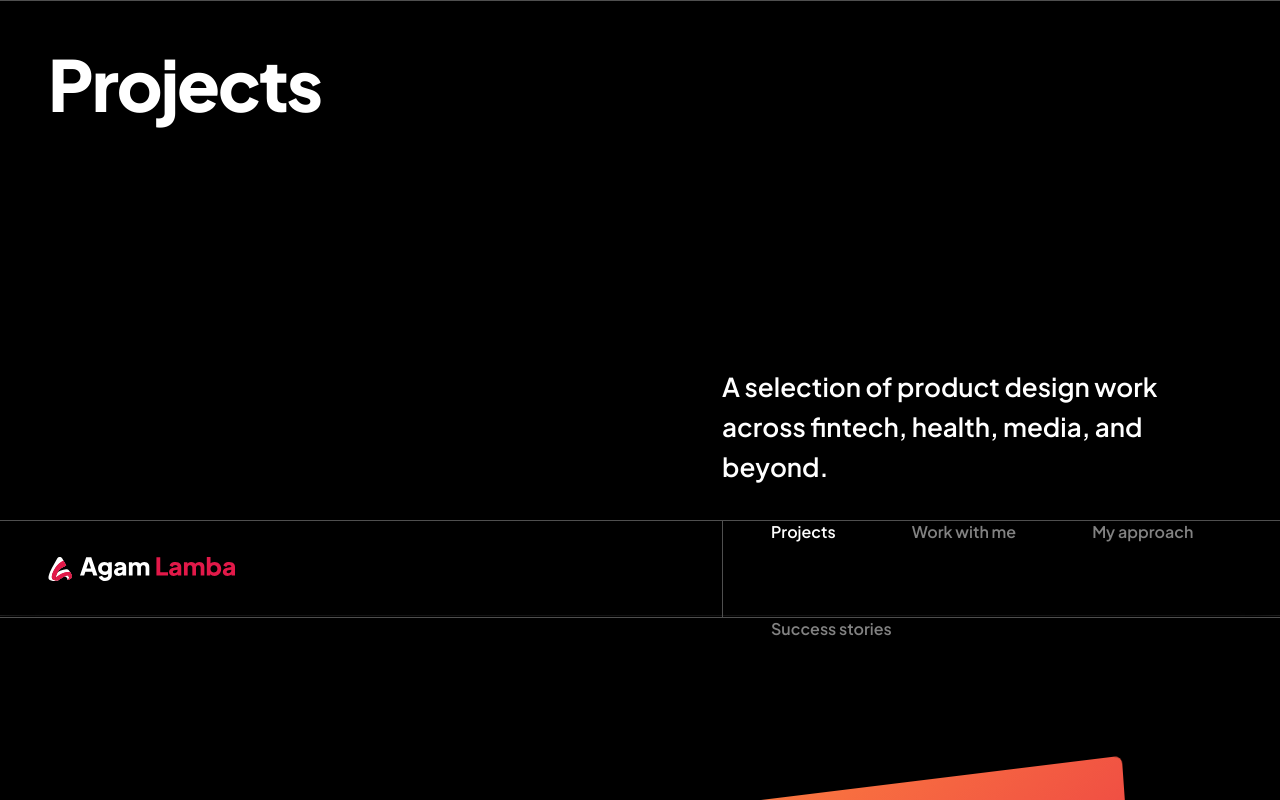
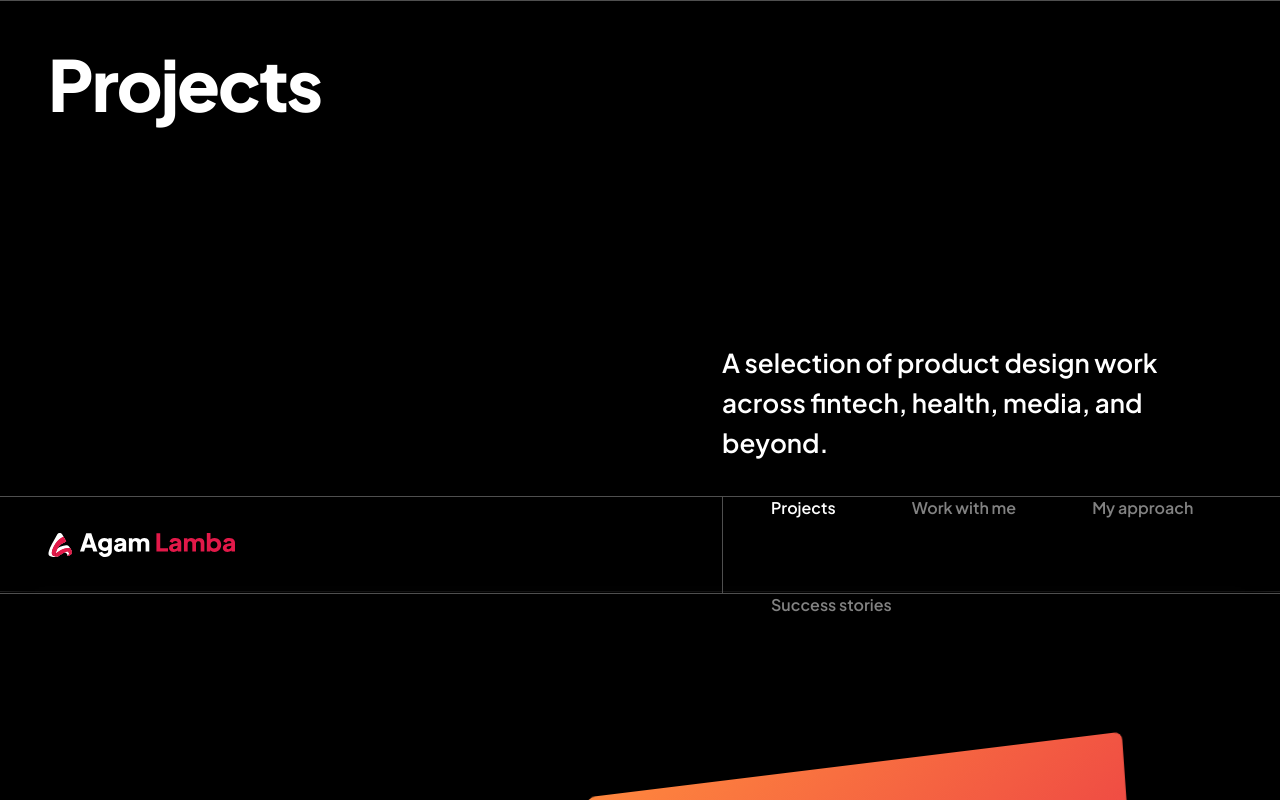
Before and after one commit to agamlamba2/agamlamba, a React (Create React App) app: page /project in a window 1280 px wide. Shown: the top 800 px of the page. Built offline with nearby package versions, Linux system fonts and the light colour scheme.

Commit message:
PageHero: trim hero height by 24px (120px -> 96px added)
Co-Authored-By: Claude Opus 4.6 <noreply@anthropic.com>
Claude-Session: https://claude.ai/code/session_0131jdv5eGbk3amhkbe5r7Yd

```diff
--- a/src/components/PageHero/styles.js
+++ b/src/components/PageHero/styles.js
@@ -8,8 +8,8 @@ const slideIn = keyframes`
 
 export const HeroSection = styled.section`
   position: relative;
-  height: calc(62vh + 120px);
-  min-height: 580px;
+  height: calc(62vh + 96px);
+  min-height: 556px;
   width: 100%;
   background: ${colors.bg};
   border-top: 1px solid #4f4f4f;
```
